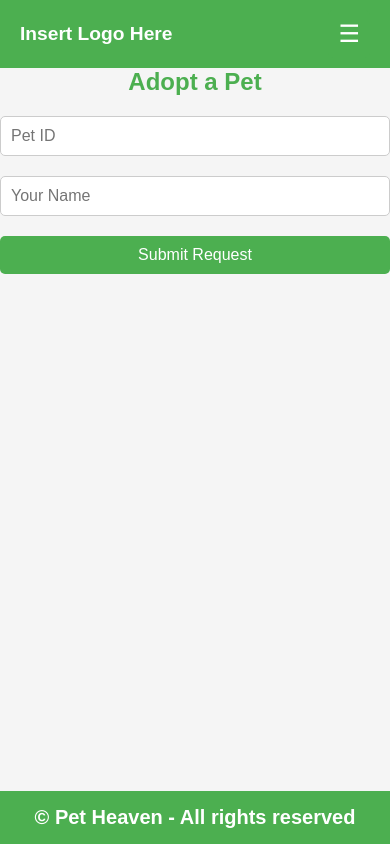
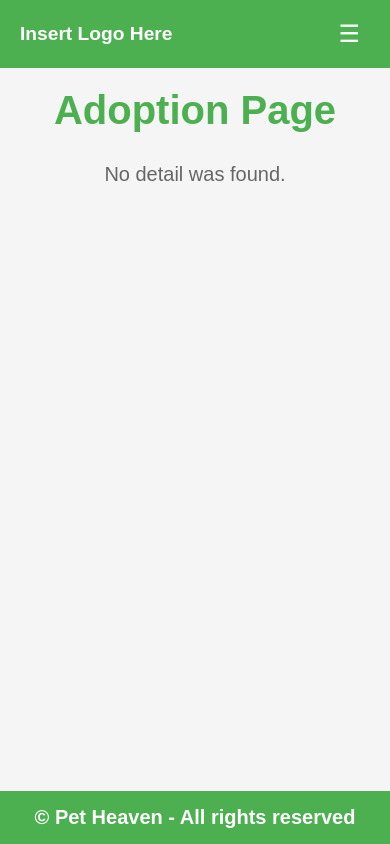
Before and after one commit to OCodeJK/pet-heaven, a React (Create React App) app: page /adopt in a window 390 px wide. Built offline with nearby package versions, Linux system fonts and the light colour scheme.

Commit message:
sexy css and media query

```diff
--- a/src/pages/AdoptPet.css
+++ b/src/pages/AdoptPet.css
@@ -1,15 +1,94 @@
 /* AdoptPet.css */
-.adopt-container {
-    max-width: 500px;
-    margin: 20px auto;
-    background-color: white;
-    padding: 30px;
-    border-radius: 8px;
-    box-shadow: 0px 4px 8px rgba(0, 0, 0, 0.1);
+
+
+.adopt-container h1 {
+  color: #4CAF50;
+  margin: 20px;
+}
+
+.adopt-container p {
+  display: flex;
+  flex-direction: column;
+  font-size: 20px;
+  padding:10px;
+}
+
+.adopt-container .cat-image {
+  width: 100%;
+  object-fit: contain;
+  border-radius: 8px;
+}
+
+.adopt-container input[type="date"] {
+  position: relative;
+  left: 95vh;
+  margin: 20px 0;
+  padding: 10px;
+  font-size: 20px;
+  border: 1px solid #ddd;
+  border-radius: 8px;
+  box-shadow: 0 2px 5px rgba(0, 0, 0, 0.1);
+}
+
+.adopt-container button {
+  width: 30%;
+  position: relative;
+  left: 73vh;
+  margin-top: 10px;
+  margin-bottom: 85px;
+  font-size: 25px;
+  font-weight: bold;
+  border-radius: 8px;
+  cursor: pointer;
+  transition: background-color 0.3s ease, transform 0.2s ease;
+}
+
+.adopt-container button:hover {
+  background-color: #45a049;
+  transform: scale(1.05);
+}
+
+.adopt-container button:active {
+  transform: scale(1);
+}
+
+/* Media Query for Tablets */
+@media (max-width: 768px) {
+  .adopt-container button {
+    width: 50%;
+    position: relative;
+    left: 19vh;
+    margin-top: 10px;
+    margin-bottom: 85px;
+    font-size: 25px;
+    font-weight: bold;
+  }
+  .adopt-container input[type="date"] {
+    width:50%;
+    position: relative;
+    left: 19vh;
+    font-size: 20px;
+  }
+}
+
+/* Media Query for Smaller Media Devices */
+@media (max-width: 480px) {
+  .adopt-container .cat-image {
+    width: 85%;
+    position: static;
+    margin-left: 32px;
   }
 
-  h2 {
-    color: #4CAF50;
-    text-align: center;
-    margin-bottom: 15px;
+  .adopt-container button {
+    width: 70%;
+    font-size: 25px;
+    font-weight: bold;
+    position: relative;
+    left: 7vh;
   }
+  .adopt-container input[type="date"] {
+    width: 70%;
+    position: relative;
+    left: 7vh;
+  }
+}
--- a/src/pages/AdoptPet.js
+++ b/src/pages/AdoptPet.js
@@ -1,26 +1,28 @@
-import React, { useState } from 'react';
+import React from 'react';
+import { useLocation } from 'react-router-dom';
 import './AdoptPet.css';
 
 const AdoptPet = () => {
-  const [adoptionInfo, setAdoptionInfo] = useState({ petId: '', memberName: '' });
+  const location = useLocation();
+  const {infoData} = location.state || {};
 
-  const handleChange = (e) => {
-    setAdoptionInfo({ ...adoptionInfo, [e.target.name]: e.target.value });
-  };
+  return(
+    <div className="adopt-container">
+      <h1>Adoption Page</h1>
+      {infoData ? (
+                <div>
+                    <img src={infoData.url} alt="catImage" className="cat-image"/>
+                    <p><strong>Breed: </strong>{infoData.breeds[0].name}</p>
+                    <p>Before we let you adopt this pet, we have to know you have the right ethics for it.
+                    Please let us know when you are available so we can interview you
+                    </p>
+                    <input type="date" placeholder='Select a date'/><br></br>
+                    <button>Confirm</button>
+                </div>
 
-  const handleSubmit = (e) => {
-    e.preventDefault();
-    // Send adoption request to the backend or email to the admin
-  };
-
-  return (
-    <div>
-      <h2>Adopt a Pet</h2>
-      <form onSubmit={handleSubmit}>
-        <input type="text" name="petId" value={adoptionInfo.petId} onChange={handleChange} placeholder="Pet ID" />
-        <input type="text" name="memberName" value={adoptionInfo.memberName} onChange={handleChange} placeholder="Your Name" />
-        <button type="submit">Submit Request</button>
-      </form>
+            ) : (
+                <p>No detail was found.</p>
+            )}
     </div>
   );
 }
--- a/src/pages/PetDetail.css
+++ b/src/pages/PetDetail.css
@@ -1,52 +1,62 @@
-
-
 .pet-detail-container h1 {
     color: #4CAF50;
-    margin:20px;
+    margin: 20px;
 }
 
 .pet-detail-container p {
-    display:flex;
+    display: flex;
     flex-direction: column;
     font-size: 20px;
 }
 
-.pet-detail-container .cat-image{
-    width:100%;
+.pet-detail-container .cat-image {
+    width: 100%;
     object-fit: contain;
     border-radius: 8px;
 }
 
-.adoptButton{
+.adoptButton {
     width: 30%;
-    position:relative;
+    position: relative;
     left: 73vh;
-    margin-top:10px;
-    margin-bottom:85px;
+    margin-top: 10px;
+    margin-bottom: 85px;
     font-size: 25px;
     font-weight: bold;
+    border-radius: 8px;
+    cursor: pointer;
+    transition: background-color 0.3s ease, transform 0.2s ease;
+}
+
+.adoptButton:hover {
+    background-color: #45a049;
+    transform: scale(1.05);
+}
+
+.adoptButton:active {
+    transform: scale(1);
 }
 
 
 /* Media Query for Tablets */
 @media (max-width: 768px) {
-    .adoptButton{
+    .adoptButton {
         width: 50%;
-        position:relative;
+        position: relative;
         left: 19vh;
-        margin-top:10px;
-        margin-bottom:85px;
+        margin-top: 10px;
+        margin-bottom: 85px;
         font-size: 25px;
         font-weight: bold;
     }
-  }
+}
 
 /* Media Query for Smaller Media Devices */
 @media (max-width: 480px) {
     .pet-detail-container .cat-image {
         width: 85%;
-        position:static;
-        margin-left:32px;
+        position: static;
+        margin-left: 32px;
     }
 
     .adoptButton {
@@ -54,7 +64,7 @@
         font-size: 25px;
         font-weight: bold;
         position: relative;
-        margin-bottom:15px;
+        margin-bottom: 15px;
         left: 7vh;
     }
 }
--- a/src/pages/PetDetail.js
+++ b/src/pages/PetDetail.js
@@ -1,11 +1,24 @@
 import React from 'react'
-import { useLocation } from 'react-router-dom'
+import { useLocation, useNavigate } from 'react-router-dom'
 import './PetDetail.css';
 
 
 const PetDetail = () => {
+    const loggedInUser = JSON.parse(localStorage.getItem('loggedInUser'));
     const location = useLocation();
+    const navigate = useNavigate();
     const { infoData } = location.state || {}; //Get the detail when clicking the image that is passed here
+
+    //handle the adoptButton
+    const handleButtonClick = () => {
+        if (loggedInUser) {
+            //navigate to adoption page
+            navigate('/adopt', {state: { infoData }})
+        } else {
+            //User is not logged in so prompt them to log in
+            alert('Please log in to adopt this cutie.');
+        }
+    }
 
     return (
         <div className="pet-detail-container">
@@ -17,7 +30,7 @@ const PetDetail = () => {
                     <p><strong>Weight:</strong>{infoData.breeds[0].weight.metric} metrics</p>
                     <p><strong>Origin:</strong>{infoData.breeds[0].origin}</p>
                     <p><strong>Temperament: </strong>{infoData.breeds[0].temperament}</p>
-                    <button className='adoptButton'>Adopt Me !!!</button>
+                    <button className='adoptButton' onClick={handleButtonClick}>Adopt Me !!!</button>
                 </div>
 
             ) : (
```
